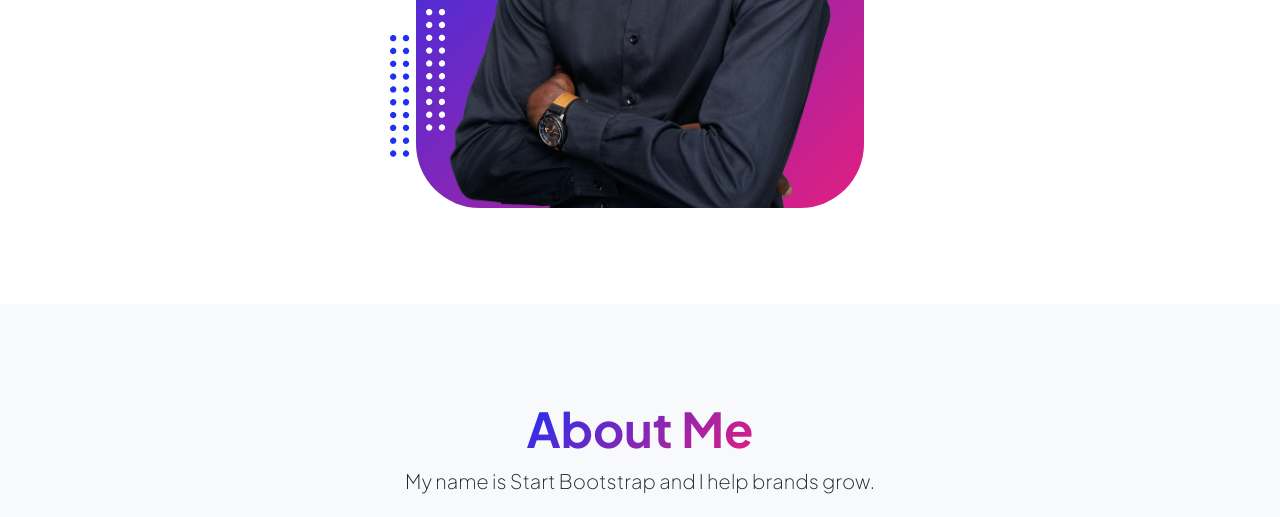
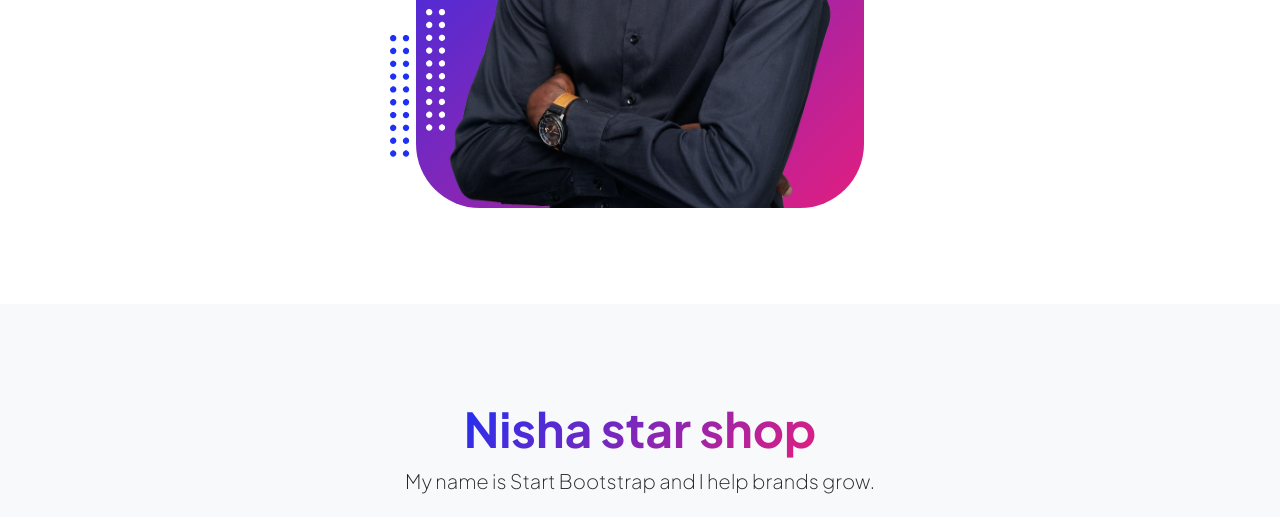
Before and after one commit to NirojanAnpalagan/Nisha-shop, a plain HTML site: page startbootstrap-personal-gh-pages/index.html in a window 1280 px wide. Shown: the part 761-1278 px from the top of the page. Drawn offline with nearby package versions, Linux system fonts and the light colour scheme.

Commit message:
Update index.html

```diff
--- a/startbootstrap-personal-gh-pages/index.html
+++ b/startbootstrap-personal-gh-pages/index.html
@@ -5,7 +5,7 @@
         <meta name="viewport" content="width=device-width, initial-scale=1, shrink-to-fit=no" />
         <meta name="description" content="" />
         <meta name="author" content="" />
-        <title>Personal - Start Bootstrap Theme</title>
+        <title>Nisha star shop</title>
         <!-- Favicon-->
         <link rel="icon" type="image/x-icon" href="assets/favicon.ico" />
         <!-- Custom Google font-->
@@ -181,7 +181,7 @@
                     <div class="row gx-5 justify-content-center">
                         <div class="col-xxl-8">
                             <div class="text-center my-5">
-                                <h2 class="display-5 fw-bolder"><span class="text-gradient d-inline">About Me</span></h2>
+                                <h2 class="display-5 fw-bolder"><span class="text-gradient d-inline">Nisha star shop</span></h2>
                                 <p class="lead fw-light mb-4">My name is Start Bootstrap and I help brands grow.</p>
                                 <p class="text-muted">Lorem ipsum dolor sit amet, consectetur adipisicing elit. Fugit dolorum itaque qui unde quisquam consequatur autem. Eveniet quasi nobis aliquid cumque officiis sed rem iure ipsa! Praesentium ratione atque dolorem?</p>
                                 <div class="d-flex justify-content-center fs-2 gap-4">
```
